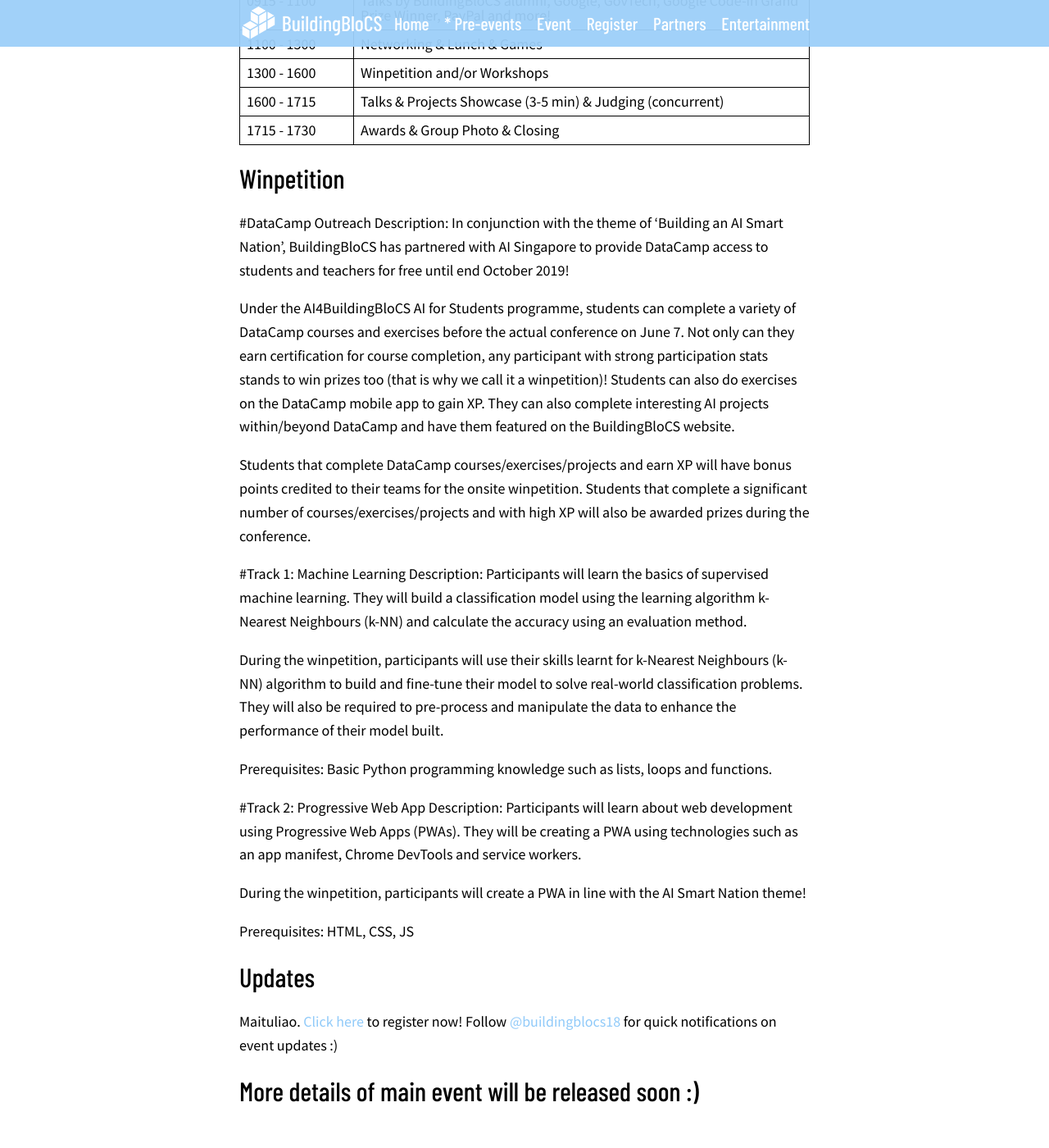
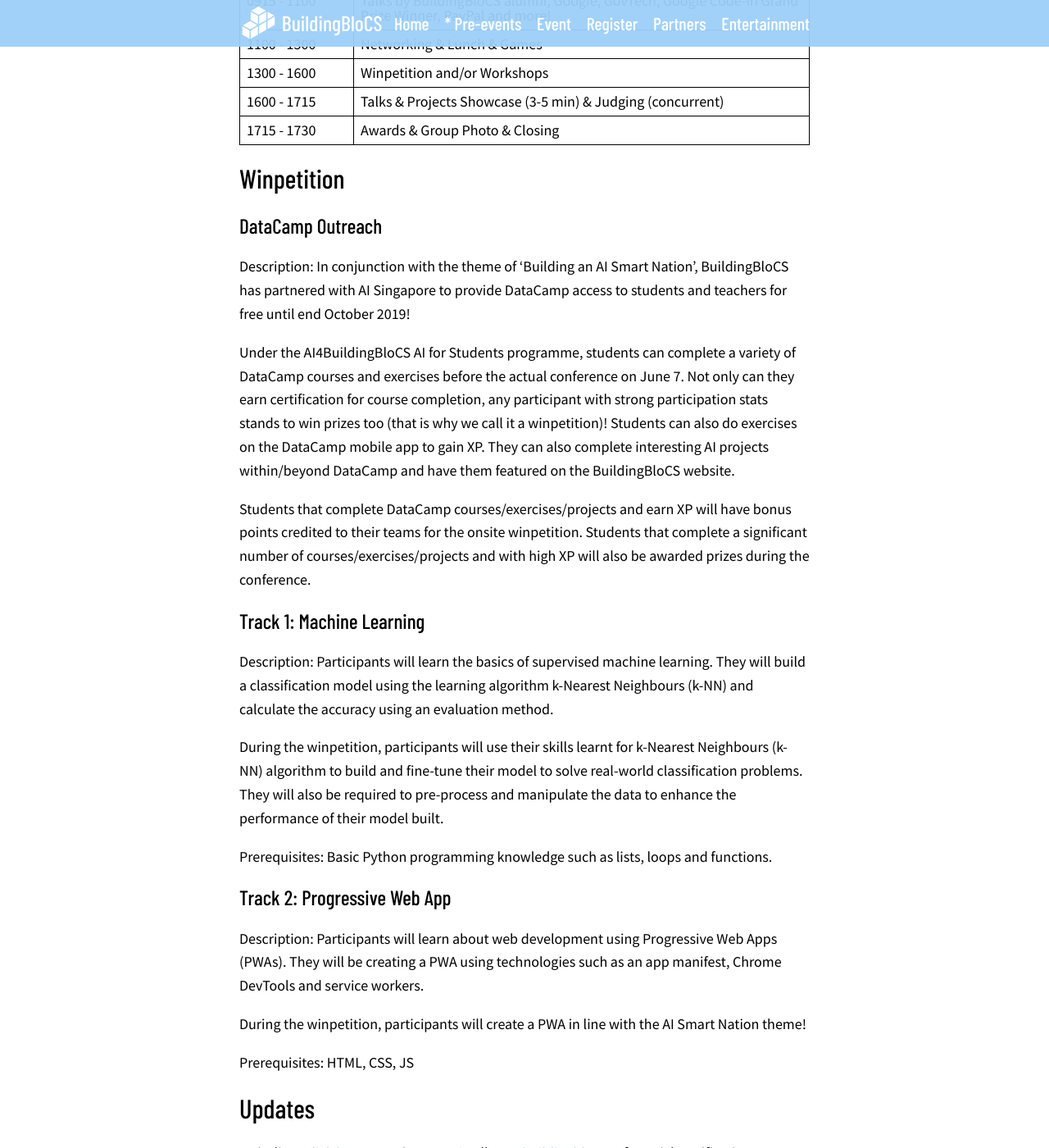
Before and after one commit to buildingblocs/2019, a Jekyll site: the page built from event/index.md, in a window 1280 px wide and 1400 px high, scrolled down 296 px. Shown: the whole window at 82% size. Built offline with Jekyll 4.4.1, drawn with Linux system fonts in a browser that asks for light colours; some web fonts are replaced; our own code applies the rules of GitHub Pages for plain Markdown files.

```diff
--- a/event/index.md
+++ b/event/index.md
@@ -20,7 +20,7 @@ published: true
 
 ## Winpetition
 
-#DataCamp Outreach
+### DataCamp Outreach
 Description:
 In conjunction with the theme of 'Building an AI Smart Nation', BuildingBloCS has partnered with AI Singapore to provide DataCamp access to students and teachers for free until end October 2019!
 
@@ -28,7 +28,7 @@ Under the AI4BuildingBloCS AI for Students programme, students can complete a va
 
 Students that complete DataCamp courses/exercises/projects and earn XP will have bonus points credited to their teams for the onsite winpetition. Students that complete a significant number of courses/exercises/projects and with high XP will also be awarded prizes during the conference.
 
-#Track 1: Machine Learning
+### Track 1: Machine Learning
 Description:
 Participants will learn the basics of supervised machine learning. They will build a classification model using the learning algorithm k-Nearest Neighbours (k-NN) and calculate the accuracy using an evaluation method.
 
@@ -36,7 +36,7 @@ During the winpetition, participants will use their skills learnt for k-Nearest
 
 Prerequisites: Basic Python programming knowledge such as lists, loops and functions.
 
-#Track 2: Progressive Web App
+### Track 2: Progressive Web App
 Description:
 Participants will learn about web development using Progressive Web Apps (PWAs). They will be creating a PWA using technologies such as an app manifest, Chrome DevTools and service workers.
 
```
Also changed, not shown: 1 other file.
